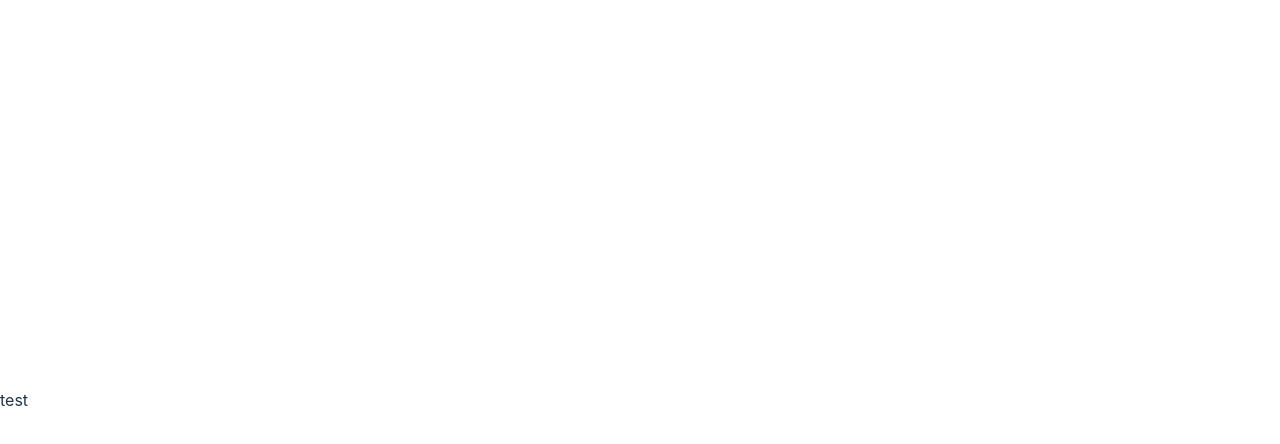
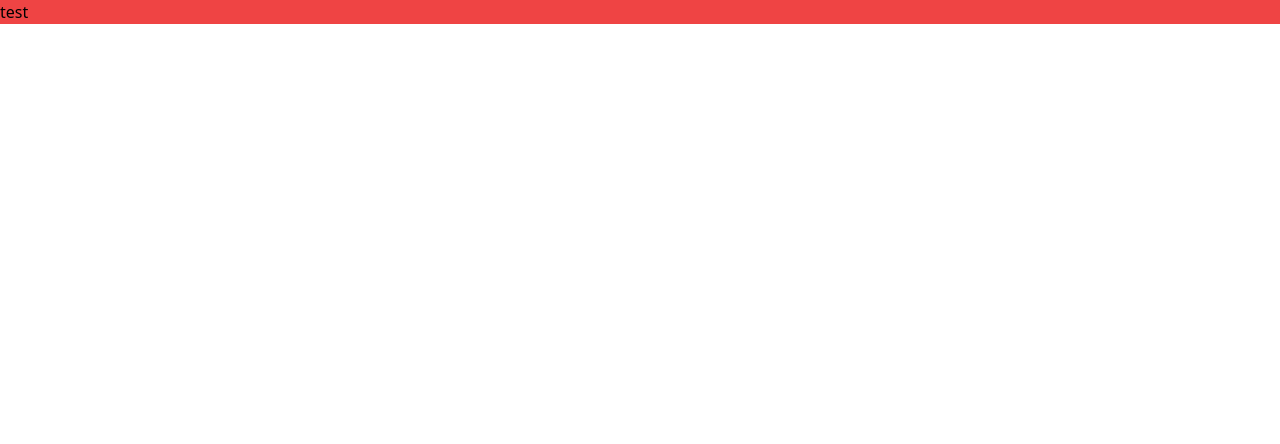
Before and after one commit to KoushikDuttaHih7/Booking-App, a React (Vite) app in the folder client/: page / in a window 1280 px wide. Shown: the top 444 px of the page. Built offline with nearby package versions, Linux system fonts and the light colour scheme.

Commit message:
tailwind css added

```diff
--- a/client/package.json
+++ b/client/package.json
@@ -16,6 +16,9 @@
     "@types/react": "^18.0.27",
     "@types/react-dom": "^18.0.10",
     "@vitejs/plugin-react": "^3.1.0",
+    "autoprefixer": "^10.4.13",
+    "postcss": "^8.4.21",
+    "tailwindcss": "^3.2.7",
     "vite": "^4.1.0"
   }
 }
--- /dev/null
+++ b/client/postcss.config.cjs
@@ -0,0 +1,6 @@
+module.exports = {
+  plugins: {
+    tailwindcss: {},
+    autoprefixer: {},
+  },
+}
--- a/client/src/App.jsx
+++ b/client/src/App.jsx
@@ -1,7 +1,7 @@
 import "./App.css";
 
 function App() {
-  return <div>test</div>;
+  return <div className="bg-red-500">test</div>;
 }
 
 export default App;
--- a/client/src/index.css
+++ b/client/src/index.css
@@ -1,69 +1,3 @@
-:root {
-  font-family: Inter, system-ui, Avenir, Helvetica, Arial, sans-serif;
-  line-height: 1.5;
-  font-weight: 400;
-
-  color-scheme: light dark;
-  color: rgba(255, 255, 255, 0.87);
-  background-color: #242424;
-
-  font-synthesis: none;
-  text-rendering: optimizeLegibility;
-  -webkit-font-smoothing: antialiased;
-  -moz-osx-font-smoothing: grayscale;
-  -webkit-text-size-adjust: 100%;
-}
-
-a {
-  font-weight: 500;
-  color: #646cff;
-  text-decoration: inherit;
-}
-a:hover {
-  color: #535bf2;
-}
-
-body {
-  margin: 0;
-  display: flex;
-  place-items: center;
-  min-width: 320px;
-  min-height: 100vh;
-}
-
-h1 {
-  font-size: 3.2em;
-  line-height: 1.1;
-}
-
-button {
-  border-radius: 8px;
-  border: 1px solid transparent;
-  padding: 0.6em 1.2em;
-  font-size: 1em;
-  font-weight: 500;
-  font-family: inherit;
-  background-color: #1a1a1a;
-  cursor: pointer;
-  transition: border-color 0.25s;
-}
-button:hover {
-  border-color: #646cff;
-}
-button:focus,
-button:focus-visible {
-  outline: 4px auto -webkit-focus-ring-color;
-}
-
-@media (prefers-color-scheme: light) {
-  :root {
-    color: #213547;
-    background-color: #ffffff;
-  }
-  a:hover {
-    color: #747bff;
-  }
-  button {
-    background-color: #f9f9f9;
-  }
-}
+@tailwind base;
+@tailwind components;
+@tailwind utilities;
--- /dev/null
+++ b/client/tailwind.config.cjs
@@ -0,0 +1,8 @@
+/** @type {import('tailwindcss').Config} */
+module.exports = {
+  content: ["./index.html", "./src/**/*.{js,ts,jsx,tsx}"],
+  theme: {
+    extend: {},
+  },
+  plugins: [],
+};
```
Also changed, not shown: 1 other file (tests, documents, lock files or other folders).
